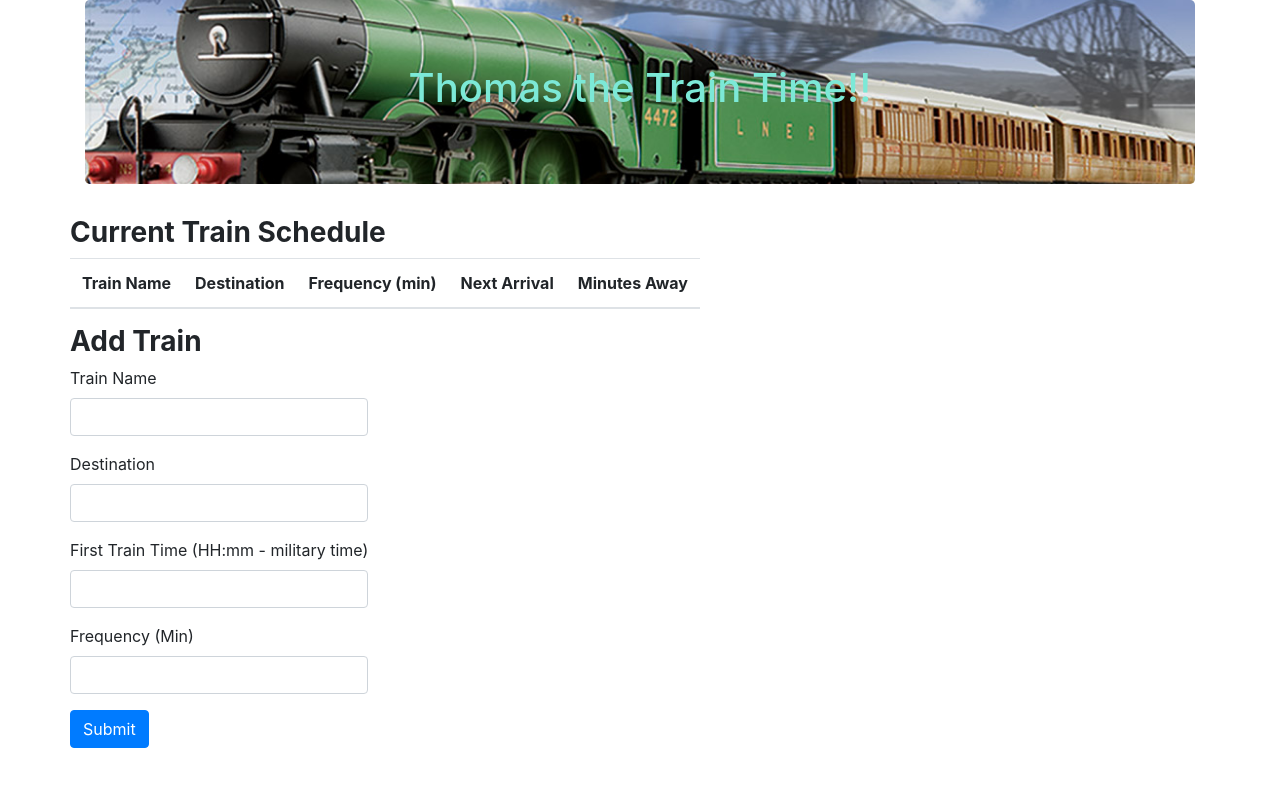
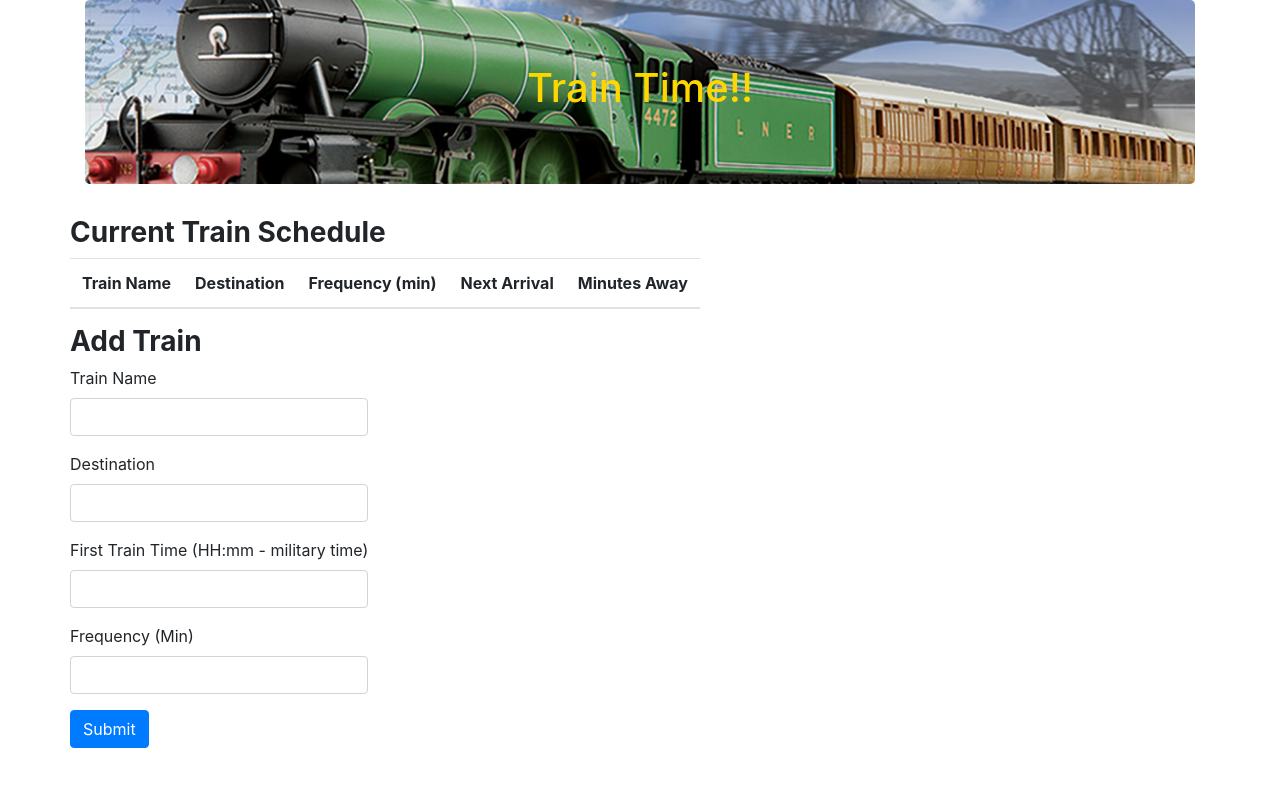
Before and after one commit to alexfederovitch/train-time, a plain HTML site: page index.html in a window 1280 px wide. Drawn offline with nearby package versions, Linux system fonts and the light colour scheme; no server answers.

Commit message:
Uploading homework

```diff
--- a/index.html
+++ b/index.html
@@ -14,8 +14,8 @@
 <body>
     <div class="container">
 
-        <div class='jumbotron' id='heading' style='background-color: #2c427f; color: rgb(124, 233, 215)'>
-            <h1 class="text-center">Thomas the Train Time!!</h1>
+        <div class='jumbotron' id='heading' style='background-color: #2c427f; color: gold'>
+            <h1 class="text-center">Train Time!!</h1>
         </div>
 
         <div class='row'>
```
